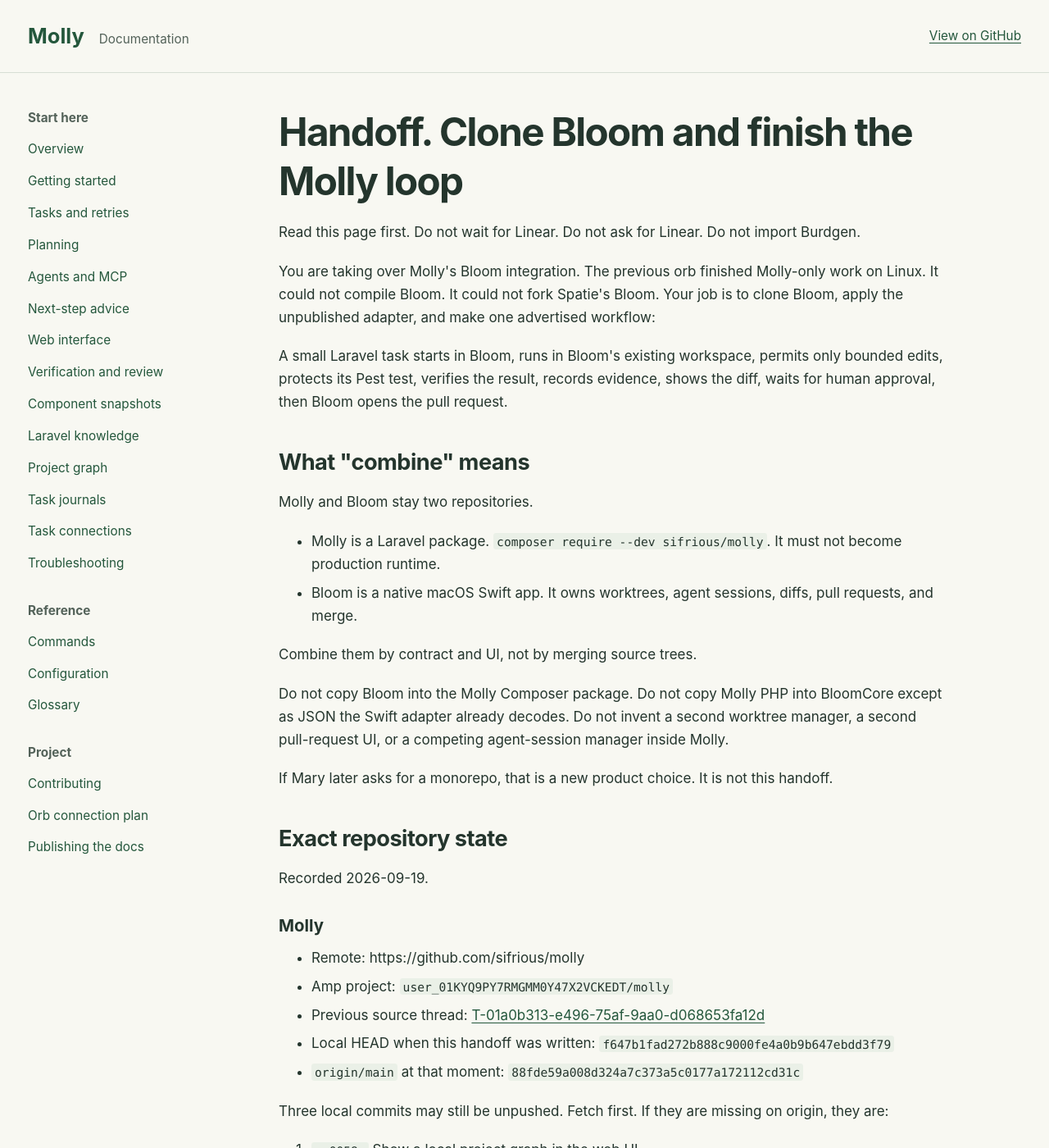
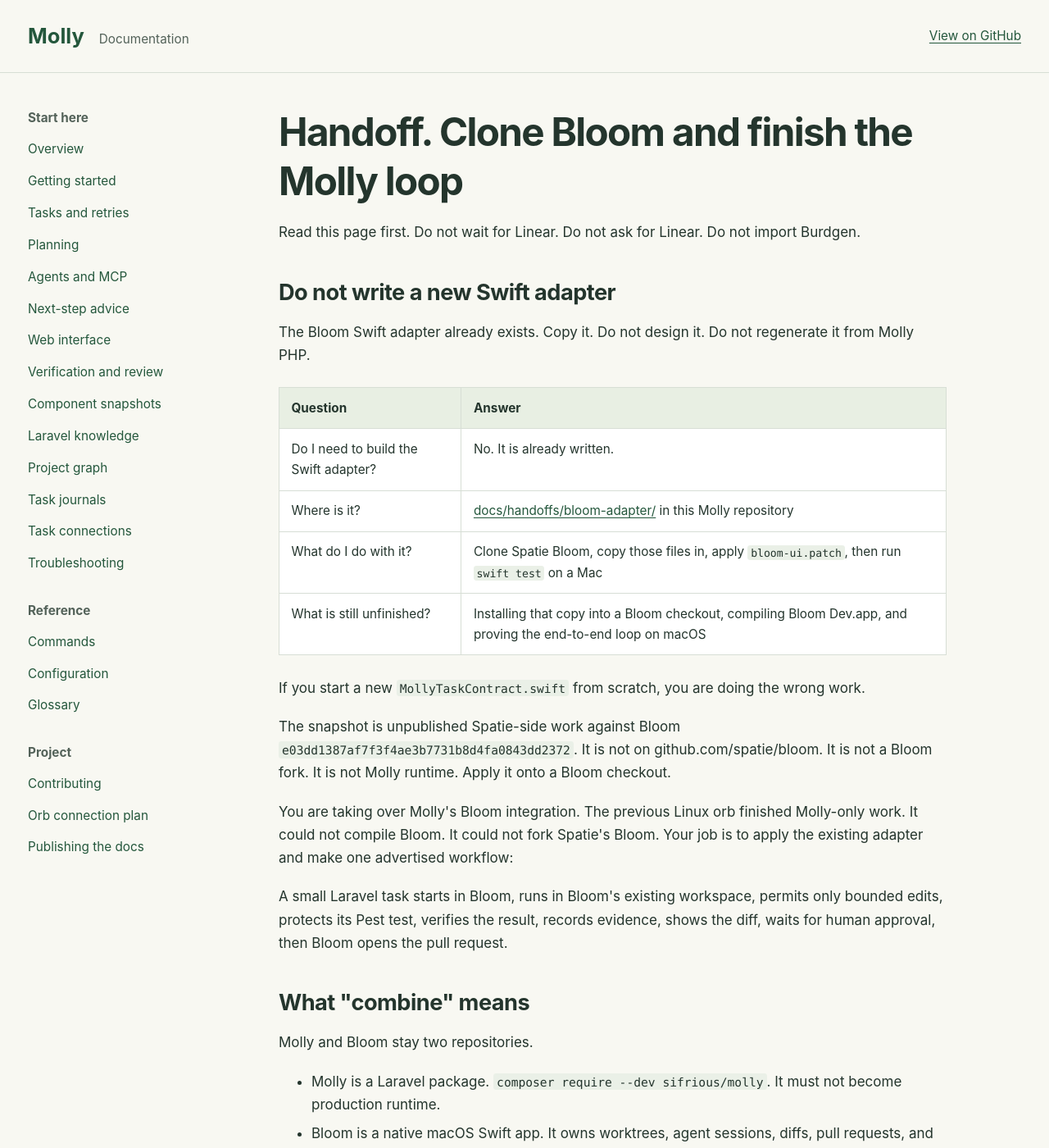
Before and after one commit to sifrious/molly, a Jekyll site: the page built from docs/handoffs/COMBINE-BLOOM-AND-MOLLY.md, in a window 1280 px wide and 1400 px high. Shown: the whole window at 82% size. Built offline with Jekyll 4.4.1, drawn with Linux system fonts in a browser that asks for light colours; some of the changed text lies outside the part shown.

Commit message:
Tell the next agent not to rebuild the Bloom adapter
The Swift adapter already lives in docs/handoffs/bloom-adapter. The handoff now says to copy it onto a Bloom checkout, not to write new types from Molly PHP.

Co-authored-by: Mary Perry <mmebyte@gmail.com>
Amp-Thread-ID: https://ampcode.com/threads/T-01a0b313-e496-75af-9aa0-d068653fa12d

````diff
--- a/docs/handoffs/COMBINE-BLOOM-AND-MOLLY.md
+++ b/docs/handoffs/COMBINE-BLOOM-AND-MOLLY.md
@@ -7,7 +7,22 @@ title: Handoff. Clone Bloom and finish the Molly loop
 
 Read this page first. Do not wait for Linear. Do not ask for Linear. Do not import Burdgen.
 
-You are taking over Molly's Bloom integration. The previous orb finished Molly-only work on Linux. It could not compile Bloom. It could not fork Spatie's Bloom. Your job is to clone Bloom, apply the unpublished adapter, and make one advertised workflow:
+## Do not write a new Swift adapter
+
+The Bloom Swift adapter already exists. Copy it. Do not design it. Do not regenerate it from Molly PHP.
+
+| Question | Answer |
+| --- | --- |
+| Do I need to build the Swift adapter? | No. It is already written. |
+| Where is it? | [docs/handoffs/bloom-adapter/](bloom-adapter/) in this Molly repository |
+| What do I do with it? | Clone Spatie Bloom, copy those files in, apply `bloom-ui.patch`, then run `swift test` on a Mac |
+| What is still unfinished? | Installing that copy into a Bloom checkout, compiling Bloom Dev.app, and proving the end-to-end loop on macOS |
+
+If you start a new `MollyTaskContract.swift` from scratch, you are doing the wrong work.
+
+The snapshot is unpublished Spatie-side work against Bloom `e03dd1387af7f3f4ae3b7731b8d4fa0843dd2372`. It is not on github.com/spatie/bloom. It is not a Bloom fork. It is not Molly runtime. Apply it onto a Bloom checkout.
+
+You are taking over Molly's Bloom integration. The previous Linux orb finished Molly-only work. It could not compile Bloom. It could not fork Spatie's Bloom. Your job is to apply the existing adapter and make one advertised workflow:
 
 A small Laravel task starts in Bloom, runs in Bloom's existing workspace, permits only bounded edits, protects its Pest test, verifies the result, records evidence, shows the diff, waits for human approval, then Bloom opens the pull request.
 
@@ -33,16 +48,8 @@ Recorded 2026-09-19.
 - Remote: https://github.com/sifrious/molly
 - Amp project: `user_01KYQ9PY7RMGMM0Y47X2VCKEDT/molly`
 - Previous source thread: [T-01a0b313-e496-75af-9aa0-d068653fa12d](https://ampcode.com/threads/T-01a0b313-e496-75af-9aa0-d068653fa12d)
-- Local HEAD when this handoff was written: `f647b1fad272b888c9000fe4a0b9b647ebdd3f79`
-- `origin/main` at that moment: `88fde59a008d324a7c373a5c0177a172112cd31c`
-
-Three local commits may still be unpushed. Fetch first. If they are missing on origin, they are:
-
-1. `ae0058a` Show a local project graph in the web UI
-2. `249356d` Fail Pest evidence that did not run the required test
-3. `f647b1f` Record Git-tracked decisions in docs/decisions
-
-Do not force-push. Do not push unless Mary asks in your thread.
+- Molly `origin/main` now includes the adapter snapshot. Fetch before you start. Look for commit `93be2b7` Snapshot the Bloom adapter for the next agent, then `4c444e4` Pin PHP contracts to the Bloom Swift fixtures
+- Do not force-push. Do not push Molly unless Mary asks in your thread
 
 ### Bloom
 
@@ -57,8 +64,10 @@ The unpublished adapter lived in `/home/user/workspace/repos/bloom` and was neve
 
 ## First actions
 
-1. Fetch Molly. Confirm whether `f647b1f` is on origin. If not, it is local-only from the previous orb.
-2. Clone Bloom onto a Mac runner:
+You need a Mac. Linux cannot compile Bloom.
+
+1. Fetch Molly `main`. Confirm `docs/handoffs/bloom-adapter/Sources/BloomCore/Molly/MollyTaskContract.swift` exists. If it does not, you fetched the wrong commit.
+2. Clone Bloom onto that Mac:
 
    ```bash
    git clone https://github.com/spatie/bloom.git
@@ -66,26 +75,24 @@ The unpublished adapter lived in `/home/user/workspace/repos/bloom` and was neve
    git checkout e03dd1387af7f3f4ae3b7731b8d4fa0843dd2372
    ```
 
-3. Copy the adapter files from Molly's `docs/handoffs/bloom-adapter/` onto that checkout. Keep Spatie copyright. Keep Bloom's own layout.
-4. Apply `docs/handoffs/bloom-adapter/bloom-ui.patch` from the Bloom repo root.
-5. Run BloomCore tests on macOS. The Linux orb could not run `swift test`.
+3. Copy the existing adapter. Do not rewrite the Swift.
+4. Apply `bloom-ui.patch` from the Bloom repo root.
+5. Run BloomCore tests. The Linux orb could not run `swift test`.
 6. Keep Molly and Bloom as separate git remotes.
 
 ## How to apply the snapshot
 
-From the Bloom checkout:
+From the Bloom checkout. Create the Molly directory first, then copy, then patch.
 
 ```bash
 MOLLY=/path/to/molly
+mkdir -p Sources/BloomCore/Molly
 cp "$MOLLY"/docs/handoffs/bloom-adapter/Sources/BloomCore/Molly/*.swift Sources/BloomCore/Molly/
-mkdir -p Sources/BloomCore/Molly
 cp "$MOLLY"/docs/handoffs/bloom-adapter/Sources/Bloom/Views/Inspector/MollyTaskView.swift Sources/Bloom/Views/Inspector/
 cp "$MOLLY"/docs/handoffs/bloom-adapter/Tests/BloomCoreTests/MollyAdapterTests.swift Tests/BloomCoreTests/
 cp "$MOLLY"/docs/handoffs/bloom-adapter/Tests/BloomCoreTests/MollyContractFixtures.swift Tests/BloomCoreTests/
 git apply "$MOLLY"/docs/handoffs/bloom-adapter/bloom-ui.patch
 ```
-
-Create `Sources/BloomCore/Molly/` before the copy if it does not exist.
 
 Snapshot contents:
 
@@ -276,7 +283,7 @@ Work that can run on Linux, in Molly:
 - Headless Bloom-contract export, approval, lock-test, PR body
 - Docs for the Bloom path once the Mac proof exists
 
-Work that needs macOS:
+Work that needs macOS. Apply the existing adapter. Do not rewrite it:
 
 - Apply the adapter
 - `swift test` for MollyAdapterTests and InspectorTabTests
````
Also changed, not shown: docs/handoffs/bloom-adapter/README.md (added, +18 -0 lines), docs/index.md (+1 -1 lines), 1 other file.
